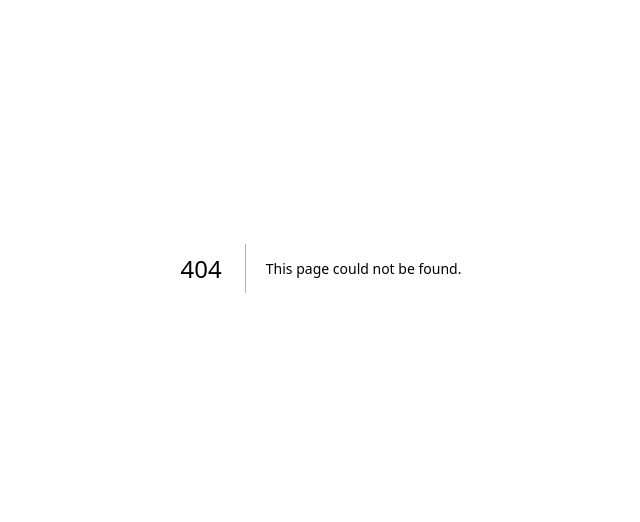
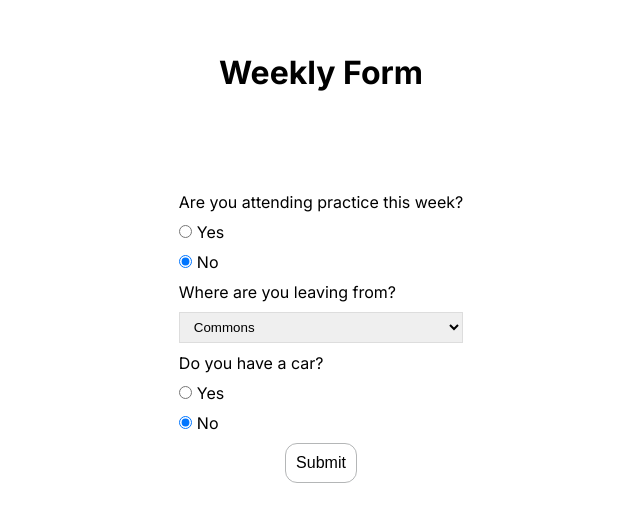
Before and after one commit to liy94/Vandy-Ice-Hockey, a Next.js app in the folder vandy-ice-hockey/: page /weeklyForm in a window 1280 px wide. Before the commit this address had no page. Shown: the part 132-654 px from the top of the page, without its empty margins (319-959 px from the left). Built offline with nearby package versions, Linux system fonts and the light colour scheme.

Commit message:
updated forms and home page

```diff
--- a/vandy-ice-hockey/src/app/page.tsx
+++ b/vandy-ice-hockey/src/app/page.tsx
@@ -2,13 +2,14 @@ import Image from "next/image";
 import styles from "./page.module.css";
 import Link from "next/link";
 
-export default function Home() {
+export default function Login() {
   return (
     <main className={styles.main}>
       <div className={styles.title}>
         <h2>Vanderbilt Ice Hockey Carpool</h2>
       </div>
 
+      {/* todo if first time logging in direct to registration form, else go to home page */}
       <Link
         href="/registrationForm"
         className={styles.card}
--- /dev/null
+++ b/vandy-ice-hockey/src/app/weeklyForm/page.tsx
@@ -0,0 +1,122 @@
+"use client";
+
+import { useState } from "react";
+import styles from "../page.module.css";
+
+export default function RegistrationForm() {
+  return (
+    <main className={styles.main}>
+      <h1>Weekly Form</h1>
+      <Form />
+    </main>
+  );
+}
+
+function Form() {
+  const [attending, setAttending] = useState("No");
+  const [car, setCar] = useState("No");
+  const [seats, setSeats] = useState(0);
+  const [location, setLocation] = useState("");
+
+  const submitHandler = (e: any) => {
+    e.preventDefault();
+    console.log("form submitted");
+  };
+
+  return (
+    <form className={styles.registration} onSubmit={submitHandler}>
+      <label className={styles.formLabel}>
+        Are you attending practice this week?
+      </label>
+      <div className={styles.formLabel}>
+        <input
+          type="radio"
+          name="attending"
+          value="Yes"
+          id="attending"
+          checked={attending === "Yes"}
+          onChange={(e) => setAttending(e.target.value)}
+        />
+        <label className={styles.radioLabel} htmlFor="attending">
+          Yes
+        </label>
+      </div>
+      <div className={styles.formLabel}>
+        <input
+          type="radio"
+          name="attending"
+          value="No"
+          id="notAttending"
+          checked={attending === "No"}
+          onChange={(e) => setAttending(e.target.value)}
+        />
+        <label className={styles.radioLabel} htmlFor="notAttending">
+          No
+        </label>
+      </div>
+
+      <div>
+        <label className={styles.formLabel}>
+          Where are you leaving from?
+          <select
+            className={styles.formInput}
+            value={location}
+            onChange={(e) => setLocation(e.target.value)}
+          >
+            <option value="commons">Commons</option>
+            <option value="ebi">EBI</option>
+            <option value="zeppos">Zeppos</option>
+            <option value="roth">Roth</option>
+            <option value="kissam">Kissam</option>
+            <option value="highland">Highland</option>
+          </select>
+        </label>
+      </div>
+
+      <label className={styles.formLabel}>Do you have a car?</label>
+      <div className={styles.formLabel}>
+        <input
+          type="radio"
+          name="car"
+          value="Yes"
+          id="yes"
+          checked={car === "Yes"}
+          onChange={(e) => setCar(e.target.value)}
+        />
+        <label className={styles.radioLabel} htmlFor="yes">
+          Yes
+        </label>
+      </div>
+      <div className={styles.formLabel}>
+        <input
+          type="radio"
+          name="car"
+          value="No"
+          id="no"
+          checked={car === "No"}
+          onChange={(e) => setCar(e.target.value)}
+        />
+        <label className={styles.radioLabel} htmlFor="no">
+          No
+        </label>
+      </div>
+      {car === "Yes" ? (
+        <div>
+          <label className={styles.formLabel}>
+            How many passengers can you bring?
+          </label>
+          <input
+            className={styles.formInput}
+            type="number"
+            required
+            value={seats}
+            onChange={(e) => setSeats(e.target.valueAsNumber)}
+          ></input>
+        </div>
+      ) : (
+        <div></div>
+      )}
+      <button className={styles.submitButton}>Submit</button>
+    </form>
+  );
+}
```
Also changed, not shown: vandy-ice-hockey/src/app/homePage/homePage.css (added, +47 -0 lines), vandy-ice-hockey/src/app/homePage/page.tsx (added, +13 -0 lines), vandy-ice-hockey/src/app/registrationForm/page.tsx (+0 -45 lines).
